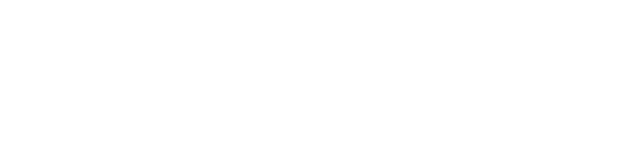
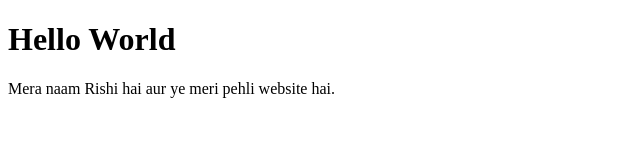
Before and after one commit to rishikumarcontact09-gif/SigmaWebDev, a plain HTML site: page index.html in a window 1280 px wide. Shown: the whole page, without its empty margins (0-640 px from the left). Drawn offline with Linux system fonts and the light colour scheme.

Commit message:
Added hello world text

```diff
--- a/index.html
+++ b/index.html
@@ -6,6 +6,8 @@
     <title>Document</title>
 </head>
 <body>
-
+ <h1>Hello World</h1>
+ <p>Mera naam Rishi hai aur ye meri pehli website hai.
+ </p>
 </body>
 </html>
```
